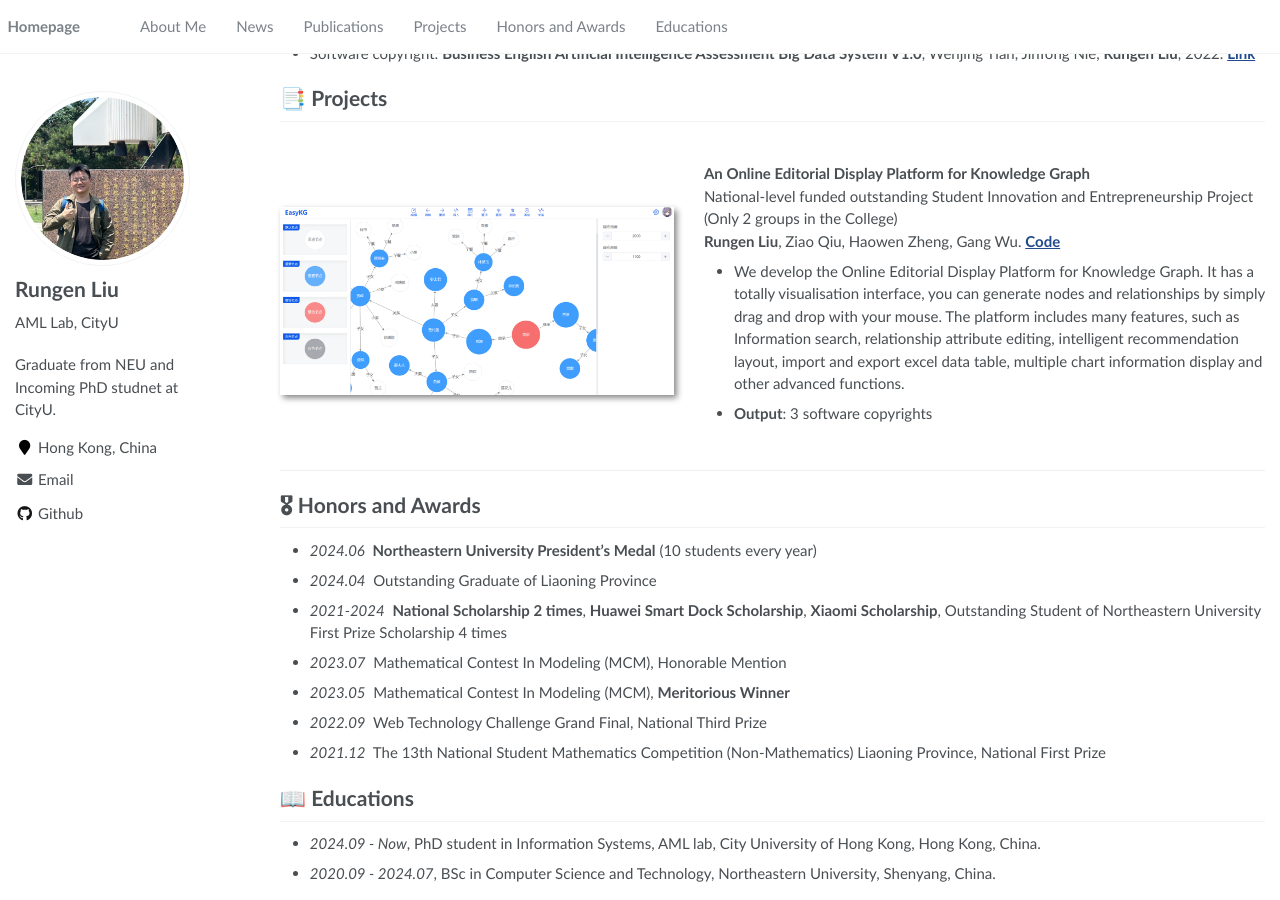
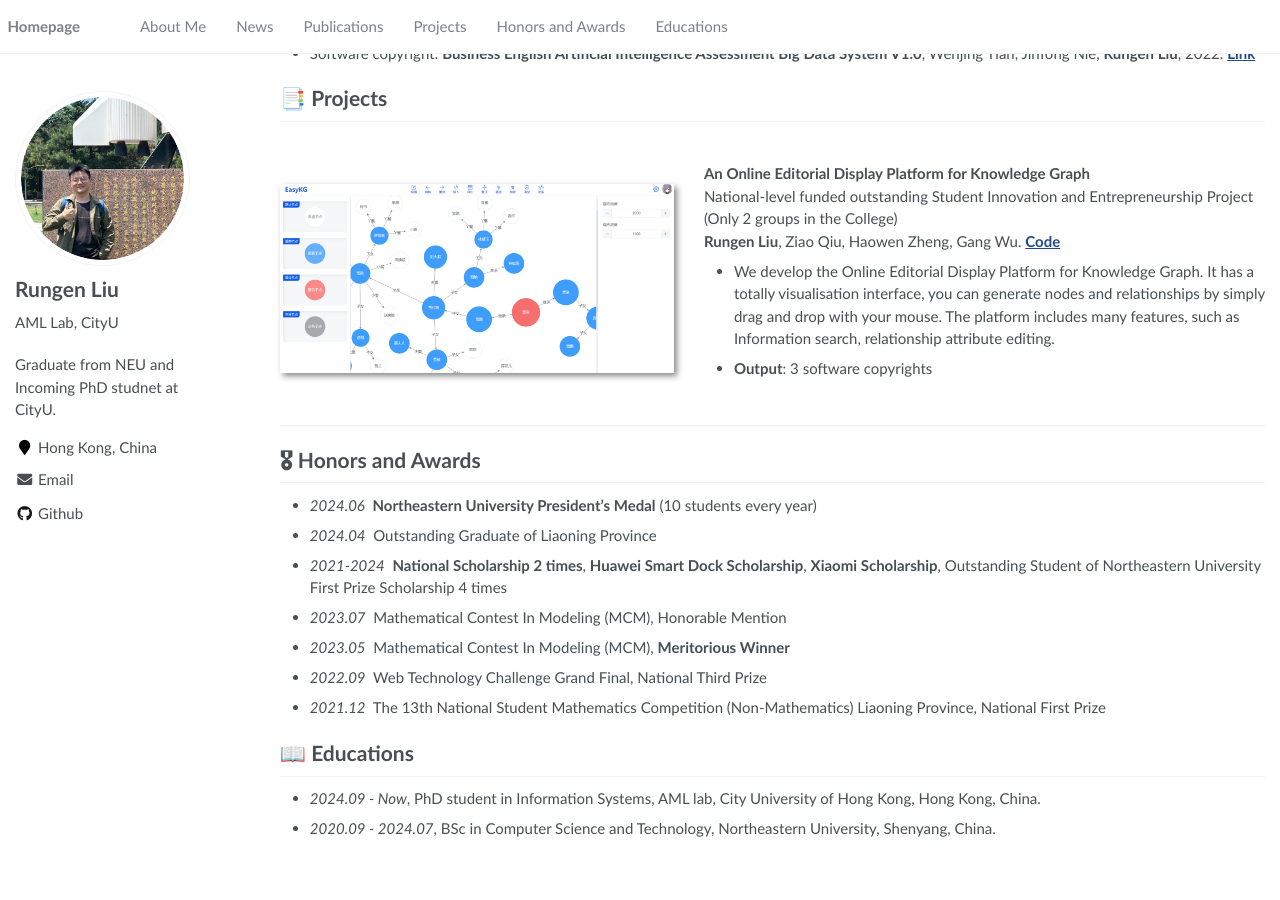
Before and after one commit to WaterWool/WaterWool.github.io, a Jekyll site: the page built from _pages/about.md, in a window 1280 px wide and 900 px high, scrolled down 539 px. Built offline with Jekyll 4.4.1, drawn with Linux system fonts in a browser that asks for light colours; after the commit the page ends 1394 px from its top, so only the background shows below that.

Commit message:
Update about.md

```diff
--- a/_pages/about.md
+++ b/_pages/about.md
@@ -47,7 +47,7 @@ My research interest includes neural machine translation and computer vision. I
 **An Online Editorial Display Platform for Knowledge Graph**<br/>
 National-level funded outstanding Student Innovation and Entrepreneurship Project (Only 2 groups in the College)<br/>
 **Rungen Liu**, Ziao Qiu, Haowen Zheng, Gang Wu. [**Code**](https://github.com/WaterWool/An-online-editorial-display-platform-for-knowledge-graphs)
-- We develop the Online Editorial Display Platform for Knowledge Graph. It has a totally visualisation interface, you can generate nodes and relationships by simply drag and drop with your mouse. The platform includes many features, such as Information search, relationship attribute editing, intelligent recommendation layout, import and export excel data table, multiple chart information display and other advanced functions.
+- We develop the Online Editorial Display Platform for Knowledge Graph. It has a totally visualisation interface, you can generate nodes and relationships by simply drag and drop with your mouse. The platform includes many features, such as Information search, relationship attribute editing.
 - **Output**:&nbsp;3 software copyrights
 
 <strong><span class='show_paper_citations' data='DhtAFkwAAAAJ:ALROH1vI_8AC'></span></strong>
```
